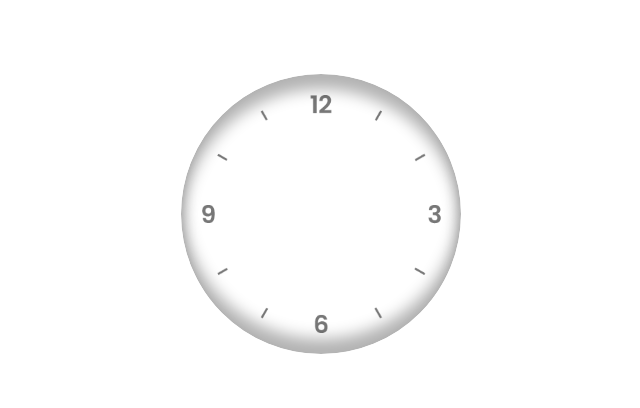
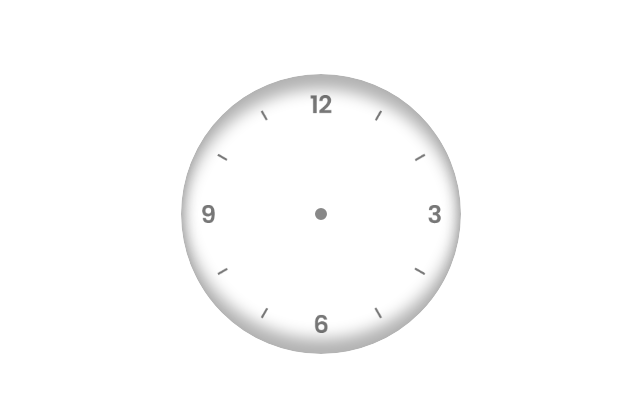
Before and after one commit to vsjawadwar/Javascript_Questions, a website: page ES6_Part_1/Analog Clock/index.html in a window 1280 px wide. Shown: the part 210-618 px from the top of the page, 319-959 px from the left. Drawn offline with Linux system fonts and the light colour scheme.

```diff
--- a/ES6_Part_1/Analog Clock/style.css
+++ b/ES6_Part_1/Analog Clock/style.css
@@ -44,5 +44,15 @@
     display: flex;
     justify-content: center;
     align-items: center;
-
 }
+.clock::before{
+    content: "";
+    height: 0.75rem;
+    width: 0.75rem;
+    border: 2px solid  var(--main-bg-color);
+    background-color: var(--main-text-color);
+    position: absolute;
+    border-radius: 50%;
+    transition: all ease 0.2s;
+    z-index: 1000;
+}
```
